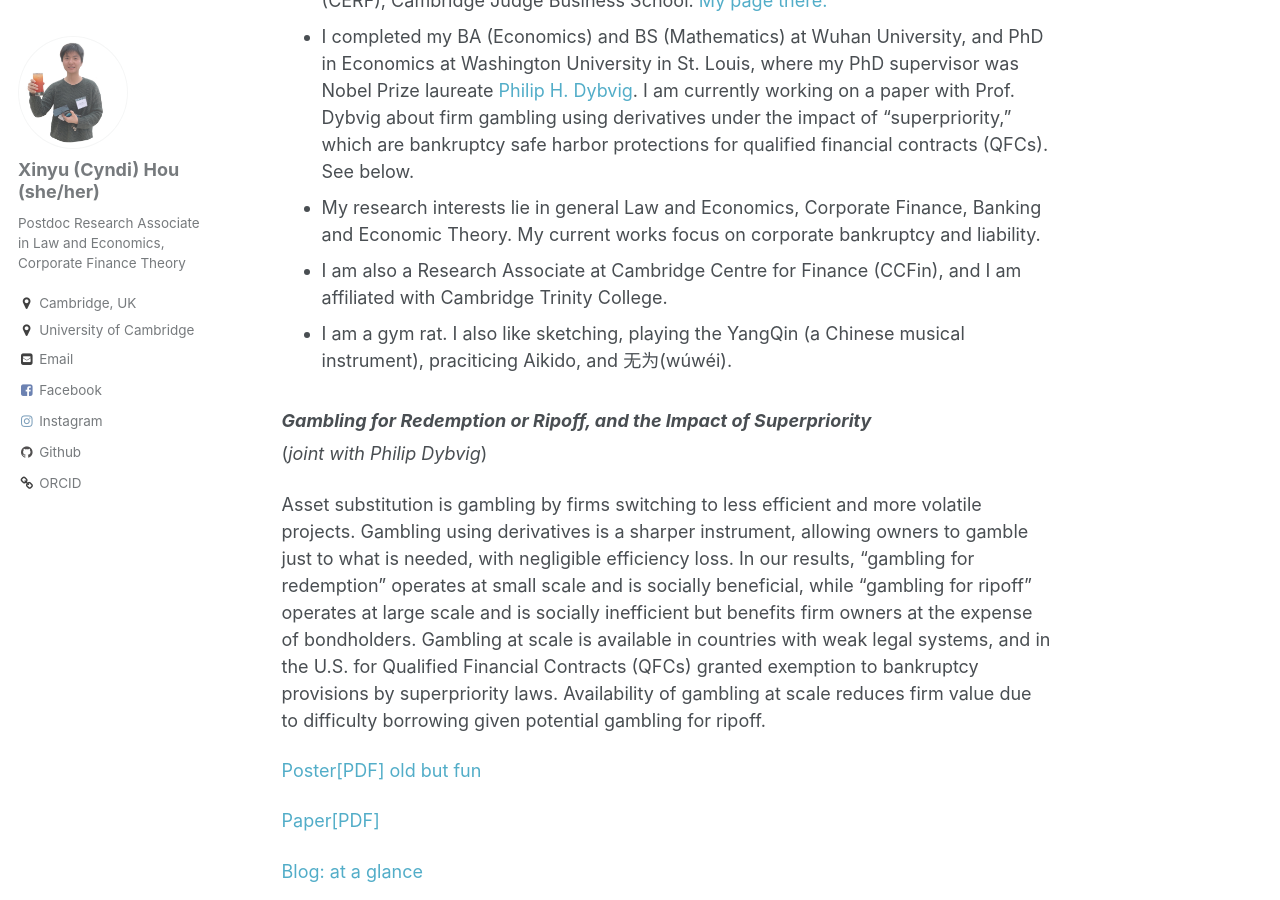
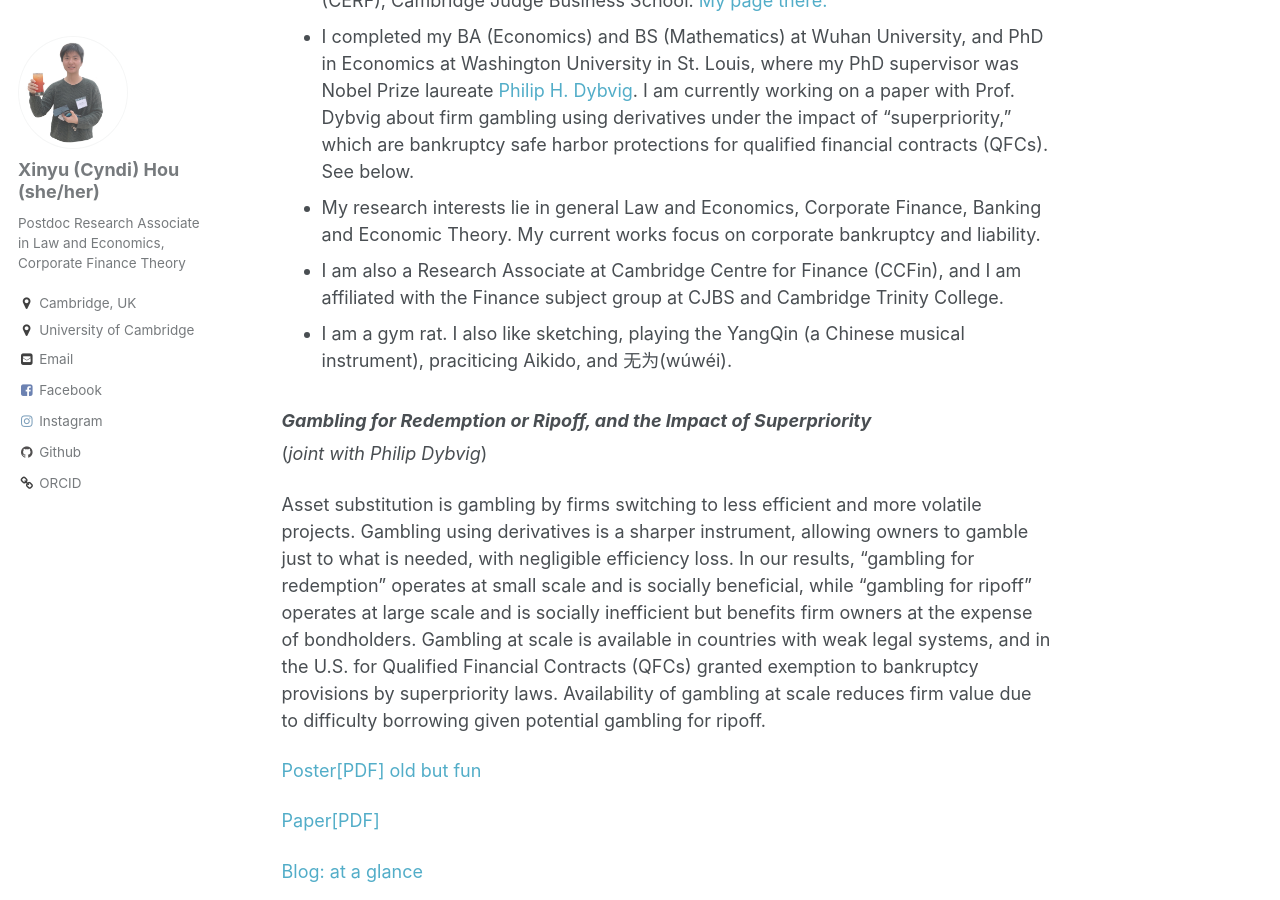
Before and after one commit to xinyuhou94/xinyuhou94.github.io, a Jekyll site: the page built from _pages/about.md, in a window 1280 px wide and 900 px high, scrolled down 710 px. Built offline with Jekyll 4.4.1, drawn with Linux system fonts in a browser that asks for light colours.

Commit message:
Update about.md

```diff
--- a/_pages/about.md
+++ b/_pages/about.md
@@ -16,7 +16,7 @@ redirect_from:
 * I am a Postdoc Research Associate at Cambridge Endowment for Research in Finance (CERF), Cambridge Judge Business School. [My page there.](https://www.cerf.cam.ac.uk/people/cerf-postdocs/currentpostdocs/xinyu-hou)
 * I completed my BA (Economics) and BS (Mathematics) at Wuhan University, and PhD in Economics at Washington University in St. Louis, where my PhD supervisor was Nobel Prize laureate [Philip H. Dybvig](https://dybfin.wustl.edu/). I am currently working on a paper with Prof. Dybvig about firm gambling using derivatives under the impact of "superpriority," which are bankruptcy safe harbor protections for qualified financial contracts (QFCs). See below.
 * My research interests lie in general Law and Economics, Corporate Finance, Banking and Economic Theory. My current works focus on corporate bankruptcy and liability.
-* I am also a Research Associate at Cambridge Centre for Finance (CCFin), and I am affiliated with Cambridge Trinity College.
+* I am also a Research Associate at Cambridge Centre for Finance (CCFin), and I am affiliated with the Finance subject group at CJBS and Cambridge Trinity College.
 * I am a gym rat. I also like sketching, playing the YangQin (a Chinese musical instrument), praciticing Aikido, and 无为(wúwéi).
 
 ### _Gambling for Redemption or Ripoff, and the Impact of Superpriority_
```
